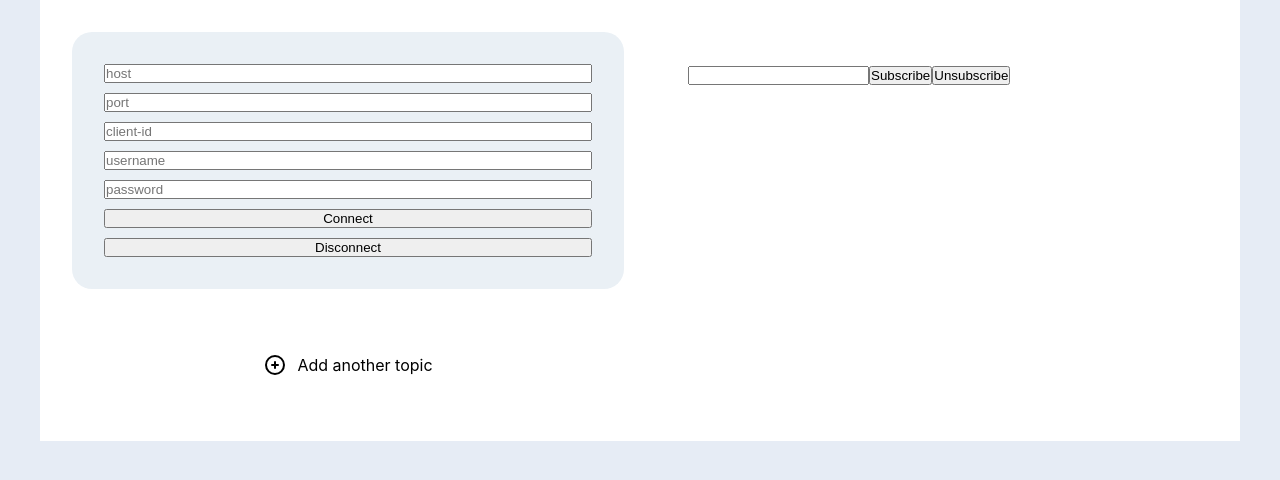
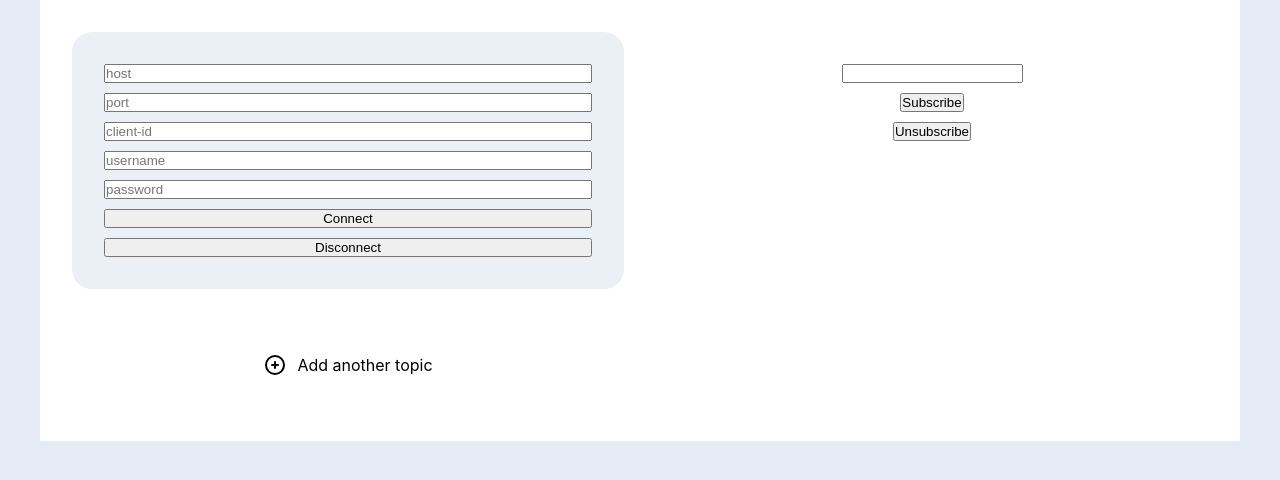
Before and after one commit to mataltamore/mqtt-smarthome-app, a React (Create React App) app: page / in a window 1280 px wide. Shown: the top 480 px of the page. Built offline with nearby package versions, Linux system fonts and the light colour scheme.

Commit message:
feat: basic topic style

```diff
--- a/src/components/Topic/Topic.module.scss
+++ b/src/components/Topic/Topic.module.scss
@@ -1,2 +1,10 @@
 @import "../../styles/mixins.scss";
 @import "../../styles/variables.scss";
+
+.container {
+  display: flex;
+  flex-direction: column;
+  align-items: center;
+  justify-content: flex-start;
+  gap: 10px;
+}
--- a/src/components/Topic/index.tsx
+++ b/src/components/Topic/index.tsx
@@ -8,7 +8,7 @@ export default function Topic(props: TopicProps) {
   const topicName = useRef<HTMLInputElement>(null);
 
   return (
-    <div>
+    <div className={classes.container}>
       <input type="text" ref={topicName} />
       <button
         type="button"
```
